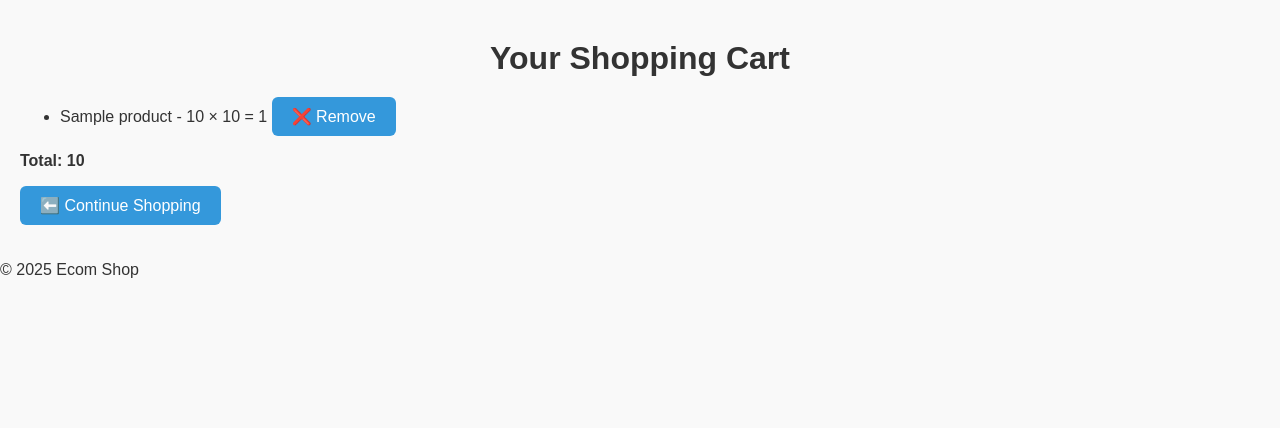
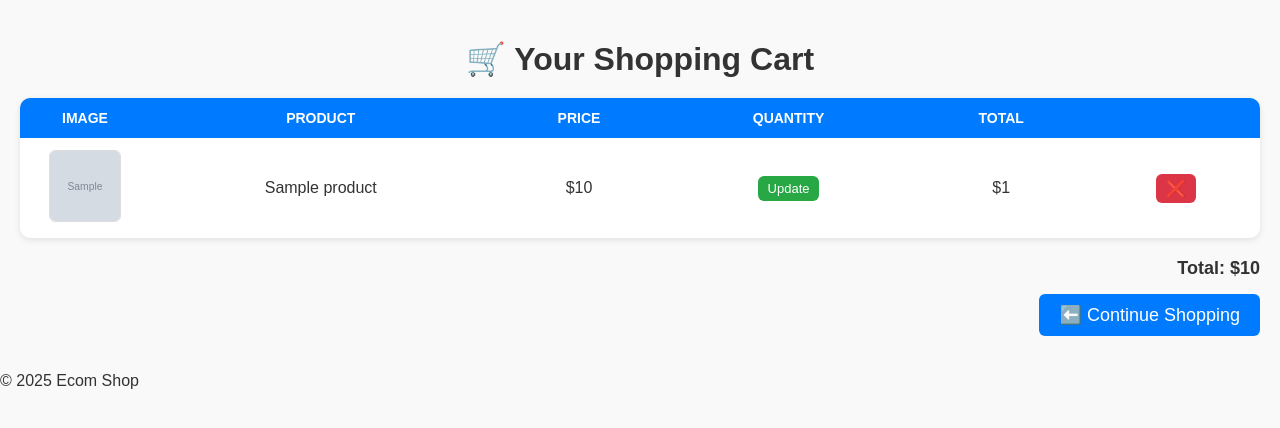
Before and after one commit to Soroush-Eghdami/Online-Shop, a Django app: template templates/cart/detail.html in a window 1280 px wide. Shown: the part 38-466 px from the top of the page. Run offline with Django 5.2, Linux system fonts and the light colour scheme; the template is opened without the code that fills it: most values are stand-ins (such as "Sample title", 1, 10 or a date in 2020); grey boxes marked "Sample" are stand-in pictures.

Commit message:
fixing cart view and html

```diff
--- /dev/null
+++ b/cart/forms.py
@@ -0,0 +1,5 @@
+from django import forms
+
+class CartAddProductForm(forms.Form):
+    quantity = forms.IntegerField(min_value=1, initial=1)
+    override = forms.BooleanField(required=False, initial=False, widget=forms.HiddenInput)
--- a/static/css/style.css
+++ b/static/css/style.css
@@ -132,3 +132,109 @@ main {
 .btn:hover {
     background: #2980b9;
 }
+
+/* ---------------------- */
+/* CART STYLES */
+/* ---------------------- */
+
+.cart-table {
+  width: 100%;
+  border-collapse: collapse;
+  margin: 20px 0;
+  background: #fff;
+  border-radius: 10px;
+  overflow: hidden;
+  box-shadow: 0 2px 6px rgba(0,0,0,0.1);
+}
+
+.cart-table th,
+.cart-table td {
+  padding: 12px 15px;
+  text-align: center;
+}
+
+.cart-table th {
+  background: #007bff;
+  color: #fff;
+  text-transform: uppercase;
+  font-size: 14px;
+}
+
+.cart-table tr:nth-child(even) {
+  background: #f9f9f9;
+}
+
+.cart-table tr:hover {
+  background: #f1f1f1;
+}
+
+.cart-form {
+  display: flex;
+  align-items: center;
+  gap: 5px;
+  justify-content: center;
+}
+
+.cart-form input[type="number"] {
+  width: 60px;
+  padding: 5px;
+  text-align: center;
+  border: 1px solid #ccc;
+  border-radius: 6px;
+}
+
+.btn.update-btn {
+  background: #28a745;
+  color: #fff;
+  padding: 5px 10px;
+  font-size: 13px;
+  border-radius: 6px;
+}
+
+.btn.remove-btn {
+  background: #dc3545;
+  color: #fff;
+  padding: 5px 10px;
+  border-radius: 6px;
+}
+
+.cart-summary {
+  margin-top: 20px;
+  text-align: right;
+  font-size: 18px;
+}
+
+.cart-summary p {
+  font-weight: bold;
+  margin-bottom: 15px;
+}
+
+.btn.continue-btn {
+  background: #007bff;
+  color: #fff;
+  padding: 10px 20px;
+  border-radius: 6px;
+}
+
+.product-card form {
+    margin-top: 10px;
+}
+
+/* Cart product images */
+.cart-image-cell {
+  width: 100px;              /* fixed column width */
+  text-align: center;        /* center the image */
+}
+
+.cart-image-cell img {
+  width: 70px;               /* small thumbnail size */
+  height: 70px;
+  object-fit: cover;
+  border-radius: 6px;
+  border: 1px solid #ddd;
+}
+
+.cart-name-cell {
+  text-align: left;
+  font-weight: 500;
+}
--- a/templates/cart/detail.html
+++ b/templates/cart/detail.html
@@ -3,21 +3,55 @@
 {% block title %}Your Cart{% endblock %}
 
 {% block content %}
-  <h1 class="page-title">Your Shopping Cart</h1>
+  <h1 class="page-title">🛒 Your Shopping Cart</h1>
 
   {% if cart %}
-    <ul>
-      {% for item in cart %}
-        <li>
-          {{ item.product.name }} - {{ item.quantity }} × {{ item.product.price }} = {{ item.total_price }}
-          <a href="{% url 'cart:cart_remove' item.product.id %}" class="btn">❌ Remove</a>
-        </li>
-      {% endfor %}
-    </ul>
-    <p><strong>Total: {{ cart.get_total_price }}</strong></p>
+    <table class="cart-table">
+      <thead>
+        <tr>
+          <th>Image</th>
+          <th>Product</th>
+          <th>Price</th>
+          <th>Quantity</th>
+          <th>Total</th>
+          <th></th>
+        </tr>
+      </thead>
+      <tbody>
+        {% for item in cart %}
+          <tr>
+<td class="cart-image-cell">
+  {% if item.product.image %}
+    <img src="{{ item.product.image.url }}" alt="{{ item.product.name }}" style="width: 70px; height: 70px; object-fit: cover;">
+  {% else %}
+    <img src="https://via.placeholder.com/70x70?text=No+Image" alt="No image" style="width: 70px; height: 70px;">
+  {% endif %}
+</td>
+            <td class="cart-name-cell">{{ item.product.name }}</td>
+            <td>${{ item.product.price }}</td>
+            <td>
+              <form action="{% url 'cart:cart_add' item.product.id %}" method="post" class="cart-form">
+                {% csrf_token %}
+                {{ item.update_quantity_form.quantity }}
+                {{ item.update_quantity_form.override }}
+                <button type="submit" class="btn update-btn">Update</button>
+              </form>
+            </td>
+            <td>${{ item.total_price }}</td>
+            <td>
+              <a href="{% url 'cart:cart_remove' item.product.id %}" class="btn remove-btn">❌</a>
+            </td>
+          </tr>
+        {% endfor %}
+      </tbody>
+    </table>
+
+    <div class="cart-summary">
+      <p><strong>Total: ${{ cart.get_total_price }}</strong></p>
+      <a href="{% url 'shop:product_list' %}" class="btn continue-btn">⬅️ Continue Shopping</a>
+    </div>
   {% else %}
     <p>Your cart is empty.</p>
+    <a href="{% url 'shop:product_list' %}" class="btn continue-btn">⬅️ Back to Shop</a>
   {% endif %}
-
-  <a href="{% url 'shop:product_list' %}" class="btn">⬅️ Continue Shopping</a>
 {% endblock %}
```
Also changed, not shown: cart/views.py (+20 -2 lines), shop/views.py (+9 -3 lines), templates/shop/product_detail.html (+7 -4 lines), templates/shop/product_list.html (+11 -1 lines), db.sqlite3, 1 other file.
